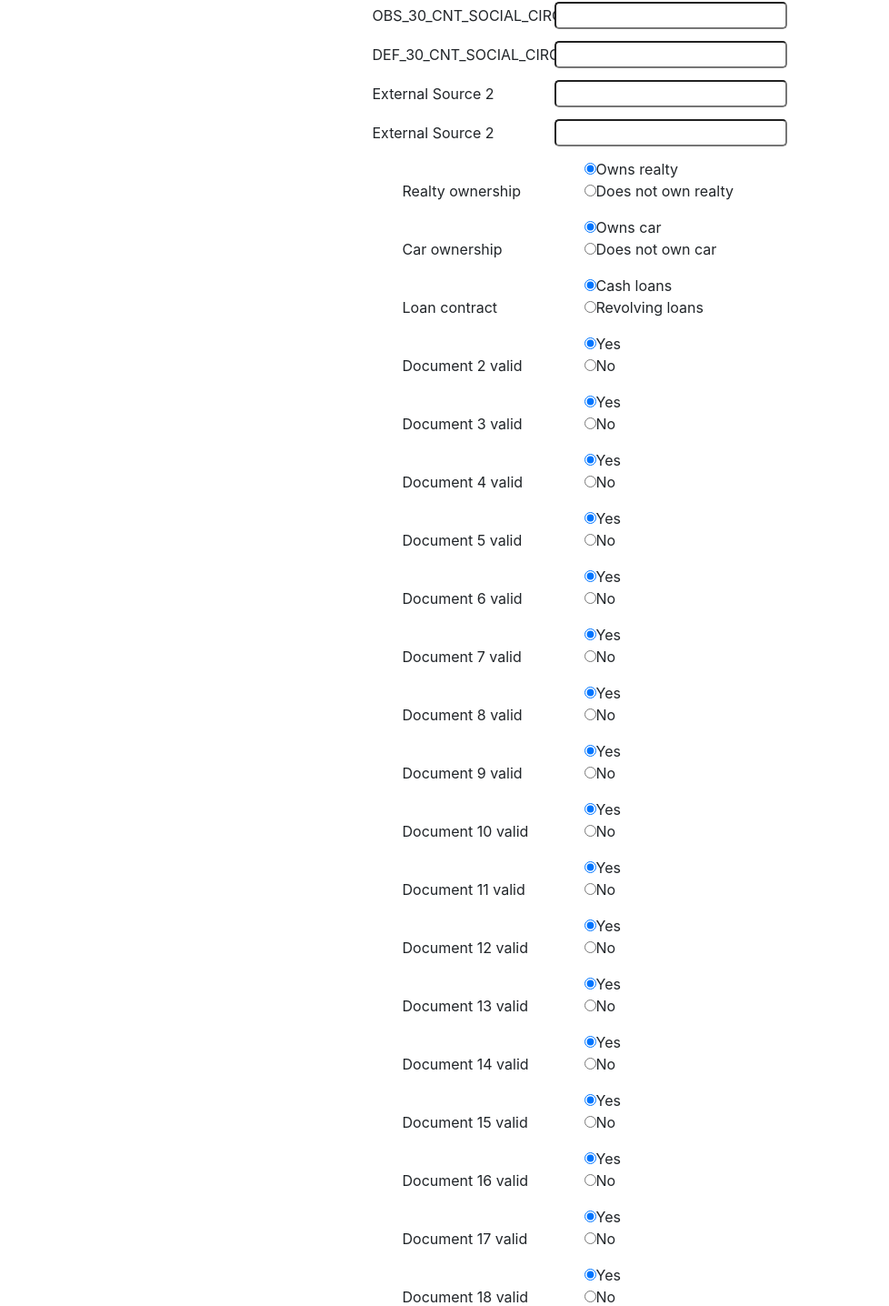
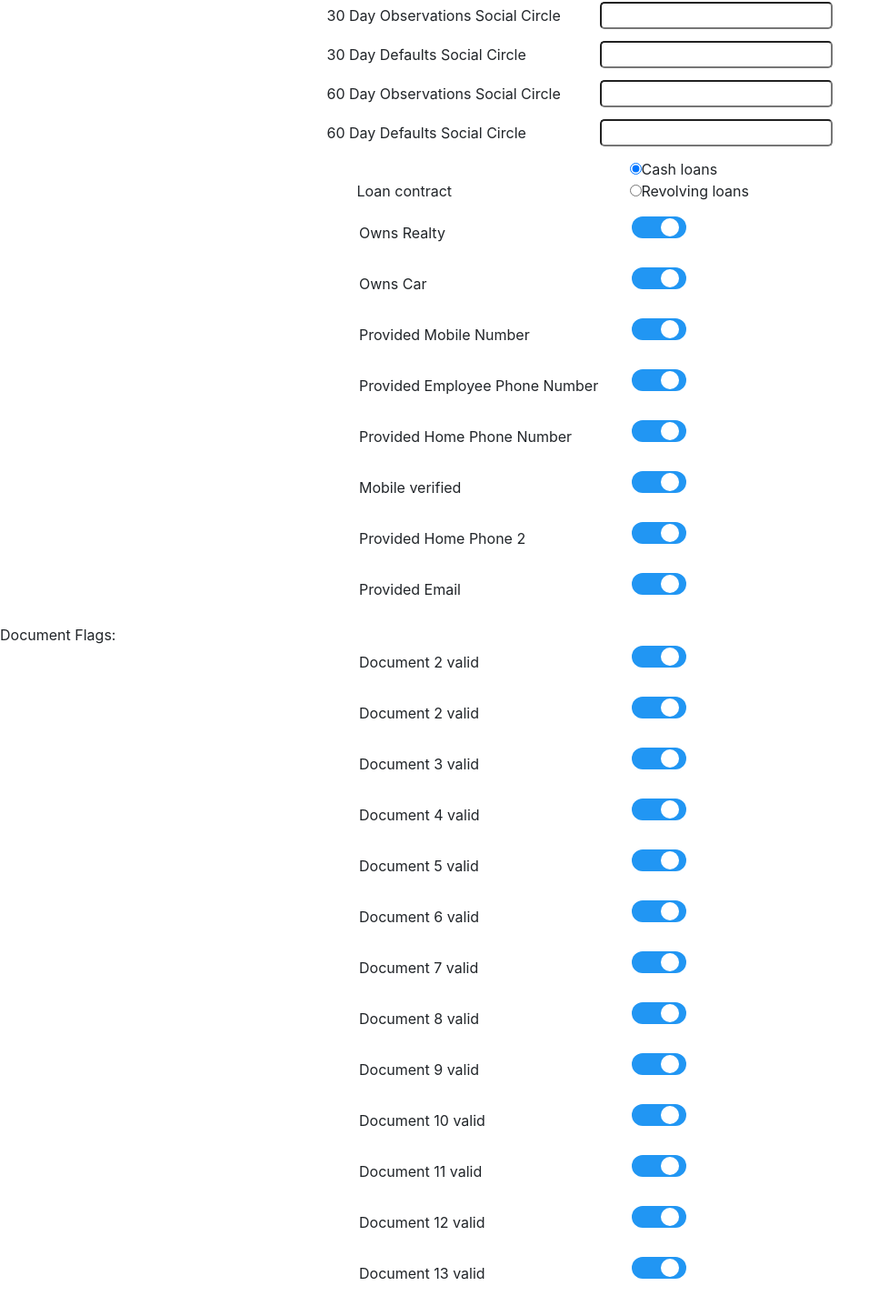
Before and after one commit to Ladoli/AIDataBase, a React (Create React App) app: page /ClassifierAI in a window 1280 px wide. Shown: the part 333-1769 px from the top of the page at 91% size, without its empty margins (0-978 px from the left). Built offline with nearby package versions, Linux system fonts and the light colour scheme.

Commit message:
Reworked most radio buttons in classifier to sliders

```diff
--- a/public/CSS/LoanGUI.css
+++ b/public/CSS/LoanGUI.css
@@ -75,3 +75,62 @@ body{
   text-align: center;
   margin-top: 20px;
 }
+
+
+.switch {
+  position: relative;
+  display: inline-block;
+  width: 60px;
+  height: 24px;
+}
+
+/* Hide default HTML checkbox */
+.switch input {display:none;}
+
+/* The slider */
+.slider {
+  position: absolute;
+  cursor: pointer;
+  top: 0;
+  left: 0;
+  right: 0;
+  bottom: 0;
+  background-color: #ccc;
+  -webkit-transition: .4s;
+  transition: .4s;
+}
+
+.slider:before {
+  position: absolute;
+  content: "";
+  height: 20px;
+  width: 20px;
+  left: 6px;
+  bottom: 2px;
+  background-color: white;
+  -webkit-transition: .4s;
+  transition: .4s;
+}
+
+input:checked + .slider {
+  background-color: #2196F3;
+}
+
+input:focus + .slider {
+  box-shadow: 0 0 1px #2196F3;
+}
+
+input:checked + .slider:before {
+  -webkit-transform: translateX(26px);
+  -ms-transform: translateX(26px);
+  transform: translateX(26px);
+}
+
+/* Rounded sliders */
+.slider.round {
+  border-radius: 34px;
+}
+
+.slider.round:before {
+  border-radius: 50%;
+}
--- a/src/AIFiles/AIInputOption.js
+++ b/src/AIFiles/AIInputOption.js
@@ -17,7 +17,7 @@ class AIInputOption extends Component {
 
     return (
       <div className="inputAI">
-        <p style={{display: "inline-block",width: "200px", textAlign: "left"}}>{this.props.id}</p><input id={inputAttr+"AI"} type="number"/>
+        <p style={{display: "inline-block",width: "300px", textAlign: "left"}}>{this.props.id}</p><input id={inputAttr+"AI"} type="number"/>
       </div>
     );
   }
--- a/src/ClassifierAI.js
+++ b/src/ClassifierAI.js
@@ -1,6 +1,7 @@
 import React, { Component } from 'react';
 import {Route} from 'react-router-dom';
 import RadioOptionsClassifier from './ClassifierAI/RadioOptionsClassifier';
+import SliderOptionClassifier from './ClassifierAI/SliderOptionClassifier';
 import AIInputOption from './AIFiles/AIInputOption';
 import swal from 'sweetalert2';
 
@@ -27,63 +28,90 @@ class ClassifierAI extends Component {
         <br/>
         <Route render={()=><AIInputOption id={"External Source 2"} />}/>
         <br/>
-        <Route render={()=><AIInputOption id={"OBS_30_CNT_SOCIAL_CIRCLE"} />}/>
+        <Route render={()=><AIInputOption id={"30 Day Observations Social Circle"} />}/>
         <br/>
-        <Route render={()=><AIInputOption id={"DEF_30_CNT_SOCIAL_CIRCLE"} />}/>
+        <Route render={()=><AIInputOption id={"30 Day Defaults Social Circle"} />}/>
         <br/>
-        <Route render={()=><AIInputOption id={"External Source 2"} />}/>
+        <Route render={()=><AIInputOption id={"60 Day Observations Social Circle"} />}/>
         <br/>
-        <Route render={()=><AIInputOption id={"External Source 2"} />}/>
-        <br/>
-        <Route render={()=><RadioOptionsClassifier label={"Realty ownership"} options={["Owns realty","Does not own realty"]}/>}/>
-        <br/>
-        <Route render={()=><RadioOptionsClassifier label={"Car ownership"} options={["Owns car","Does not own car"]}/>}/>
+        <Route render={()=><AIInputOption id={"60 Day Defaults Social Circle"} />}/>
         <br/>
         <Route render={()=><RadioOptionsClassifier label={"Loan contract"} options={["Cash loans","Revolving loans"]}/>}/>
         <br/>
-        <Route render={()=><RadioOptionsClassifier label={"Document 2 valid"} options={["Yes","No"]}/>}/>
+        <Route render={()=><SliderOptionClassifier label={"Owns Realty"} />}/>
         <br/>
-        <Route render={()=><RadioOptionsClassifier label={"Document 3 valid"} options={["Yes","No"]}/>}/>
+        <Route render={()=><SliderOptionClassifier label={"Owns Car"} />}/>
         <br/>
-        <Route render={()=><RadioOptionsClassifier label={"Document 4 valid"} options={["Yes","No"]}/>}/>
+        <Route render={()=><SliderOptionClassifier label={"Provided Mobile Number"} />}/>
         <br/>
-        <Route render={()=><RadioOptionsClassifier label={"Document 5 valid"} options={["Yes","No"]}/>}/>
+        <Route render={()=><SliderOptionClassifier label={"Provided Employee Phone Number"} />}/>
         <br/>
-        <Route render={()=><RadioOptionsClassifier label={"Document 6 valid"} options={["Yes","No"]}/>}/>
+        <Route render={()=><SliderOptionClassifier label={"Provided Home Phone Number"} />}/>
         <br/>
-        <Route render={()=><RadioOptionsClassifier label={"Document 7 valid"} options={["Yes","No"]}/>}/>
+        <Route render={()=><SliderOptionClassifier label={"Mobile verified"} />}/>
         <br/>
-        <Route render={()=><RadioOptionsClassifier label={"Document 8 valid"} options={["Yes","No"]}/>}/>
+        <Route render={()=><SliderOptionClassifier label={"Provided Home Phone 2"} />}/>
         <br/>
-        <Route render={()=><RadioOptionsClassifier label={"Document 9 valid"} options={["Yes","No"]}/>}/>
+        <Route render={()=><SliderOptionClassifier label={"Provided Email"} />}/>
         <br/>
-        <Route render={()=><RadioOptionsClassifier label={"Document 10 valid"} options={["Yes","No"]}/>}/>
+        Document Flags:
         <br/>
-        <Route render={()=><RadioOptionsClassifier label={"Document 11 valid"} options={["Yes","No"]}/>}/>
+        <Route render={()=><SliderOptionClassifier label={"Document 2 valid"} />}/>
         <br/>
-        <Route render={()=><RadioOptionsClassifier label={"Document 12 valid"} options={["Yes","No"]}/>}/>
+        <Route render={()=><SliderOptionClassifier label={"Document 2 valid"} />}/>
         <br/>
-        <Route render={()=><RadioOptionsClassifier label={"Document 13 valid"} options={["Yes","No"]}/>}/>
+        <Route render={()=><SliderOptionClassifier label={"Document 3 valid"} />}/>
         <br/>
-        <Route render={()=><RadioOptionsClassifier label={"Document 14 valid"} options={["Yes","No"]}/>}/>
+        <Route render={()=><SliderOptionClassifier label={"Document 4 valid"} />}/>
         <br/>
-        <Route render={()=><RadioOptionsClassifier label={"Document 15 valid"} options={["Yes","No"]}/>}/>
+        <Route render={()=><SliderOptionClassifier label={"Document 5 valid"} />}/>
         <br/>
-        <Route render={()=><RadioOptionsClassifier label={"Document 16 valid"} options={["Yes","No"]}/>}/>
+        <Route render={()=><SliderOptionClassifier label={"Document 6 valid"} />}/>
         <br/>
-        <Route render={()=><RadioOptionsClassifier label={"Document 17 valid"} options={["Yes","No"]}/>}/>
+        <Route render={()=><SliderOptionClassifier label={"Document 7 valid"} />}/>
         <br/>
-        <Route render={()=><RadioOptionsClassifier label={"Document 18 valid"} options={["Yes","No"]}/>}/>
+        <Route render={()=><SliderOptionClassifier label={"Document 8 valid"} />}/>
         <br/>
-        <Route render={()=><RadioOptionsClassifier label={"Document 19 valid"} options={["Yes","No"]}/>}/>
+        <Route render={()=><SliderOptionClassifier label={"Document 9 valid"} />}/>
         <br/>
-        <Route render={()=><RadioOptionsClassifier label={"Document 20 valid"} options={["Yes","No"]}/>}/>
+        <Route render={()=><SliderOptionClassifier label={"Document 10 valid"} />}/>
         <br/>
-        <Route render={()=><RadioOptionsClassifier label={"Document 21 valid"} options={["Yes","No"]}/>}/>
+        <Route render={()=><SliderOptionClassifier label={"Document 11 valid"} />}/>
         <br/>
-
-
-
+        <Route render={()=><SliderOptionClassifier label={"Document 12 valid"} />}/>
+        <br/>
+        <Route render={()=><SliderOptionClassifier label={"Document 13 valid"} />}/>
+        <br/>
+        <Route render={()=><SliderOptionClassifier label={"Document 14 valid"} />}/>
+        <br/>
+        <Route render={()=><SliderOptionClassifier label={"Document 15 valid"} />}/>
+        <br/>
+        <Route render={()=><SliderOptionClassifier label={"Document 16 valid"} />}/>
+        <br/>
+        <Route render={()=><SliderOptionClassifier label={"Document 17 valid"} />}/>
+        <br/>
+        <Route render={()=><SliderOptionClassifier label={"Document 18 valid"} />}/>
+        <br/>
+        <Route render={()=><SliderOptionClassifier label={"Document 19 valid"} />}/>
+        <br/>
+        <Route render={()=><SliderOptionClassifier label={"Document 20 valid"} />}/>
+        <br/>
+        <Route render={()=><SliderOptionClassifier label={"Document 21 valid"} />}/>
+        <br/>
+        Address Flags:
+        <br/>
+        <Route render={()=><SliderOptionClassifier label={"Region: Permanent matches contact"} />}/>
+        <br/>
+        <Route render={()=><SliderOptionClassifier label={"Region: Permanent matches work"} />}/>
+        <br/>
+        <Route render={()=><SliderOptionClassifier label={"Region: Contact matches work"} />}/>
+        <br/>
+        <Route render={()=><SliderOptionClassifier label={"City: Permanent matches contact"} />}/>
+        <br/>
+        <Route render={()=><SliderOptionClassifier label={"City: Permanent matches work"} />}/>
+        <br/>
+        <Route render={()=><SliderOptionClassifier label={"City: Contact matches work"} />}/>
+        <br/>
         <br/>
         <br/>
         <div style={{textAlign: "center", width: "100%",marginBottm: "30px"}}>
--- a/src/ClassifierAI/RadioOptionsClassifier.js
+++ b/src/ClassifierAI/RadioOptionsClassifier.js
@@ -26,7 +26,7 @@ class RadioOptionsClassifier extends Component {
 
     return (
       <div className="inputAI">
-        <p style={{display: "inline-block",width: "200px", textAlign: "left"}}>{this.props.label}</p>
+        <p style={{display: "inline-block",width: "300px", textAlign: "left"}}>{this.props.label}</p>
         <div style={{display: "inline-block",width: "190px", textAlign: "left"}}>
           {displayOptions}
 
--- /dev/null
+++ b/src/ClassifierAI/SliderOptionClassifier.js
@@ -0,0 +1,33 @@
+import React, { Component } from 'react';
+
+
+
+
+class SliderOptionClassifier extends Component {
+
+  componentDidMount(){
+  }
+
+  render() {
+
+
+    // <input type="radio" id="ownHouseAIRAdio" defaultChecked name="ownHouse-type"/>Owns House<br/>
+
+    return (
+      <div style={{width:"100%;", textAlign:"center"}}>
+        <label style={{display: "inline-block", width: "490px", textAlign: "left"}} class="switch">
+          <p style={{display: "inline-block",width: "300px", textAlign: "left"}}>
+            {this.props.label}
+          </p>
+          <div style={{display: "inline-block",width: "60px", textAlign: "left", position: "relative", height: "24px"}}>
+            <input type="checkbox" defaultChecked id={this.props.label + "sliderCheck"}/>
+            <span class="slider round">
+            </span>
+          </div>
+        </label>
+      </div>
+    );
+  }
+}
+
+export default SliderOptionClassifier;
```
